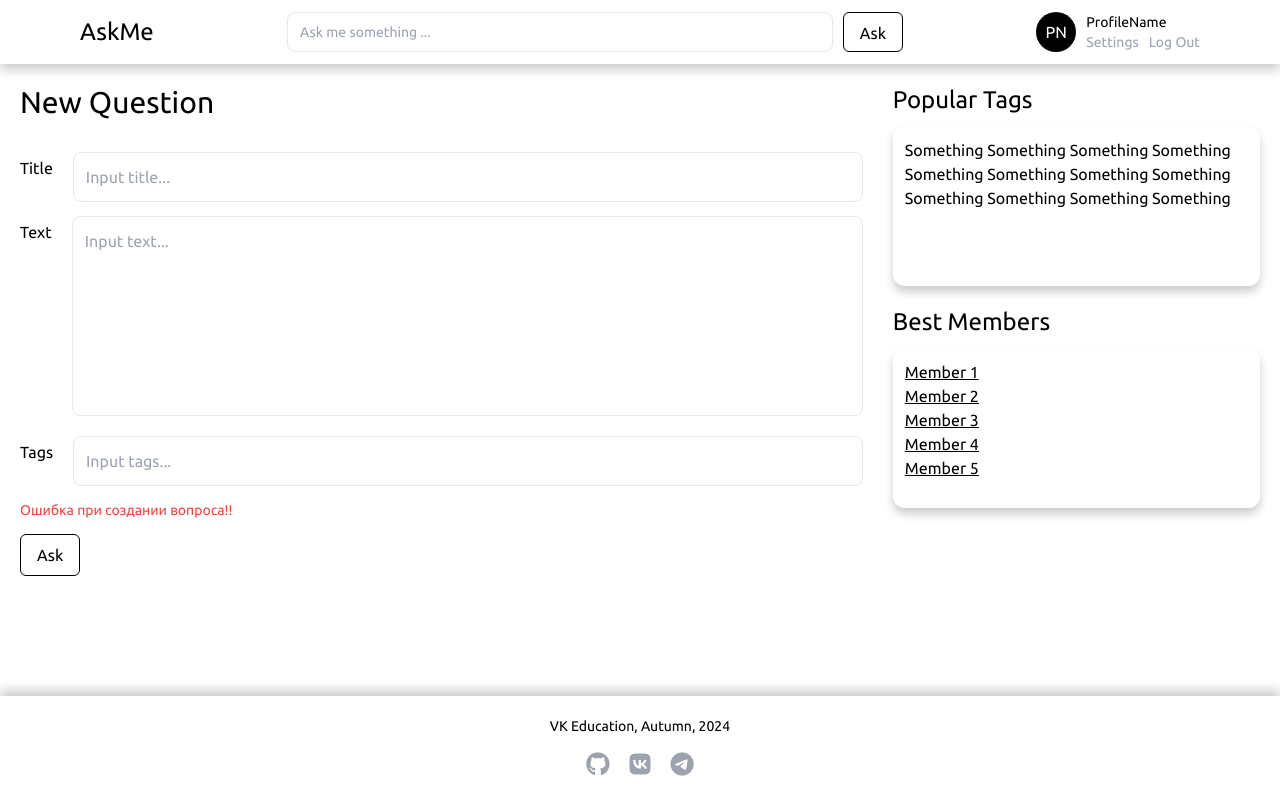
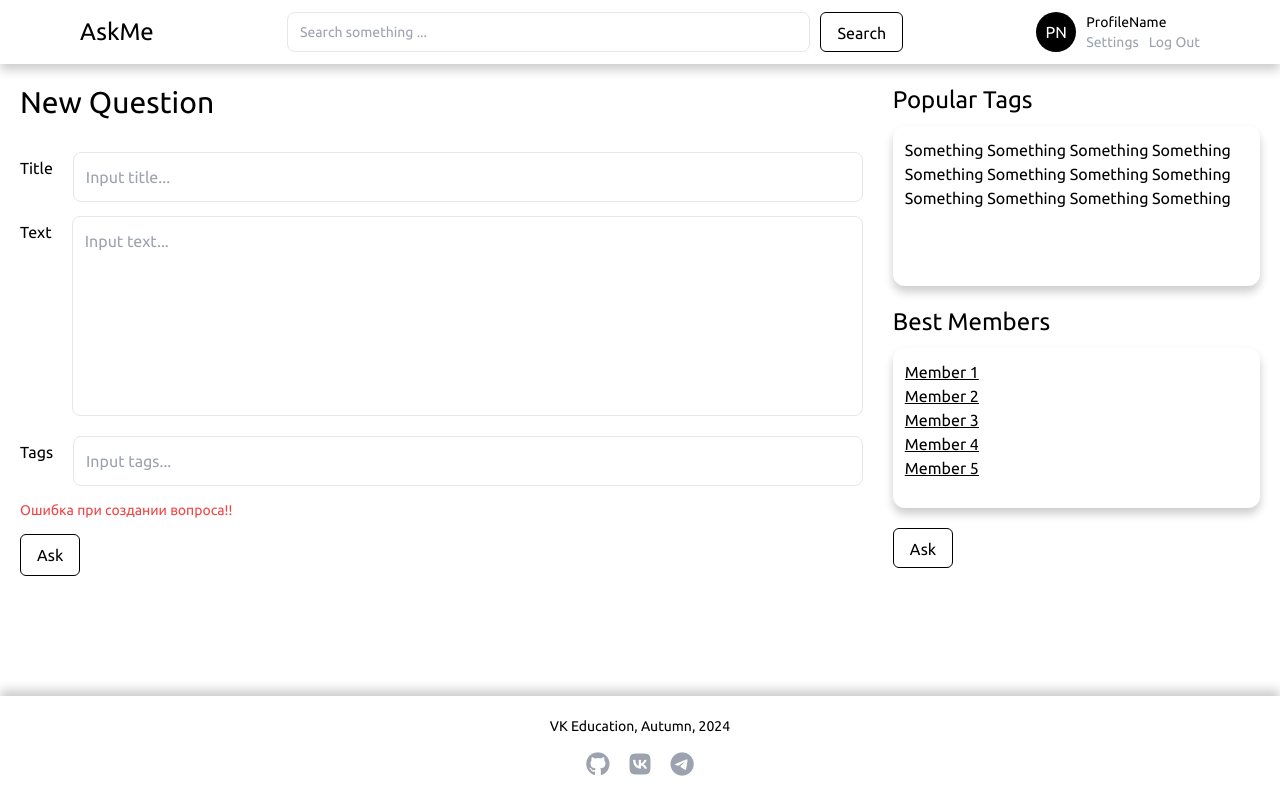
Before and after one commit to val3rkq/askme_mitioglo, a Python web app: template templates/ask.html in a window 1280 px wide. Run offline with Jinja, Linux system fonts and the light colour scheme; the template is opened without the code that fills it, so the values that code supplies are empty.

Commit message:
search button fixed. ask button position changed

```diff
--- a/templates/ask.html
+++ b/templates/ask.html
@@ -22,10 +22,10 @@
             <form class="max-h-[70px] flex justify-center gap-2.5 max-sm:w-full w-[55%]" role="search">
                 <input
                     class="h-10 w-full text-sm text-text outline-none focus:outline-none border focus:border-secondary p-3 rounded-lg transition-custom hover:outline hover:border-secondary"
-                    type="text" placeholder="Ask me something ..." aria-label="Search">
+                    type="text" placeholder="Search something ..." aria-label="Search">
                 <button
                     class="h-10 rounded-md py-2 px-4 transition-custom bg-selected border border-primary hover:bg-primary hover:text-selected"
-                    type="button" onclick="location.href='./ask.html'">Ask</button>
+                    type="button">Search</button>
             </form>
             <div class="flex justify-between items-center gap-2.5">
                 <div
@@ -148,6 +148,11 @@
                             5</a></li>
                     </ul>
                 </div>
+
+                <!--Ask something  -->
+                <button
+                    class="h-10 rounded-md py-2 px-4 transition-custom bg-selected border border-primary hover:bg-primary hover:text-selected"
+                    type="button" onclick="location.href='./ask.html'">Ask</button>
             </div>
         </main>
 
--- a/templates/login.html
+++ b/templates/login.html
@@ -23,10 +23,10 @@
             <form class="max-h-[70px] flex justify-center gap-2.5 max-sm:w-full w-[55%]" role="search">
                 <input
                     class="h-10 w-full text-sm text-text outline-none focus:outline-none border focus:border-secondary p-2 rounded-lg transition-custom hover:outline hover:border-secondary"
-                    type="text" placeholder="Ask me something ..." aria-label="Search">
+                    type="text" placeholder="Search something ..." aria-label="Search">
                 <button
                     class="h-10 rounded-md py-2 px-4 transition-custom bg-selected border border-primary hover:bg-primary hover:text-selected"
-                    type="button" onclick="location.href='./ask.html'">Ask</button>
+                    type="button">Search</button>
             </form>
             <div class="flex w-[120px] justify-center gap-2.5">
                 <a class="cursor-pointer text-sm text-text" href="./login.html">
--- a/templates/register.html
+++ b/templates/register.html
@@ -24,10 +24,10 @@
             <form class="max-h-[70px] flex justify-center gap-2.5 max-sm:w-full w-[55%]" role="search">
                 <input
                     class="h-10 w-full text-sm text-text outline-none focus:outline-none border focus:border-secondary p-2 rounded-lg transition-custom hover:outline hover:border-secondary"
-                    type="text" placeholder="Ask me something ..." aria-label="Search">
+                    type="text" placeholder="Search something ..." aria-label="Search">
                 <button
                     class="h-10 rounded-md py-2 px-4 transition-custom bg-selected border border-primary hover:bg-primary hover:text-selected"
-                    type="button" onclick="location.href='./ask.html'">Ask</button>
+                    type="button">Search</button>
             </form>
             <div class="flex w-[120px] justify-center gap-2.5">
                 <a class="cursor-pointer text-sm text-secondary transition-custom hover:text-text" href="./login.html">
--- a/templates/settings.html
+++ b/templates/settings.html
@@ -24,10 +24,10 @@
             <form class="max-h-[70px] flex justify-center gap-2.5 max-sm:w-full w-[55%]" role="search">
                 <input
                     class="h-10 w-full text-sm text-text outline-none focus:outline-none border focus:border-secondary p-2 rounded-lg transition-custom hover:outline hover:border-secondary"
-                    type="text" placeholder="Ask me something ..." aria-label="Search">
+                    type="text" placeholder="Search something ..." aria-label="Search">
                 <button
                     class="h-10 rounded-md py-2 px-4 transition-custom bg-selected border border-primary hover:bg-primary hover:text-selected"
-                    type="button" onclick="location.href='./ask.html'">Ask</button>
+                    type="button">Search</button>
             </form>
             <div class="flex justify-between items-center gap-2.5">
                 <div
```
Also changed, not shown: templates/base.html (+17 -7 lines), templates/index.html (+7 -2 lines), templates/index_logged_in.html (+7 -2 lines), templates/question.html (+7 -2 lines), templates/tag.html (+7 -2 lines).
